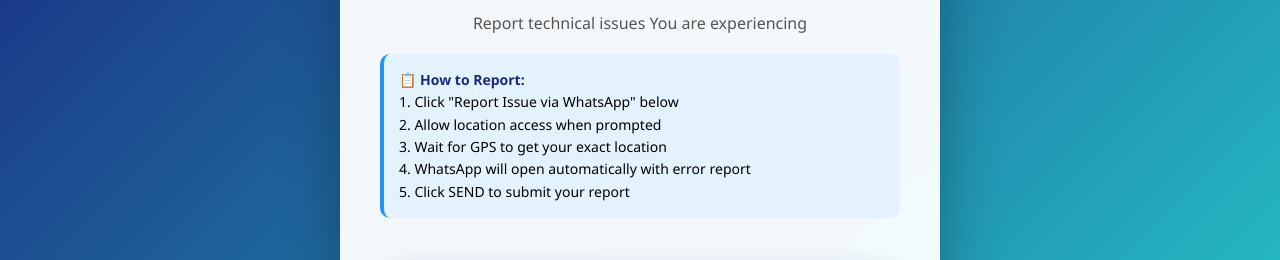
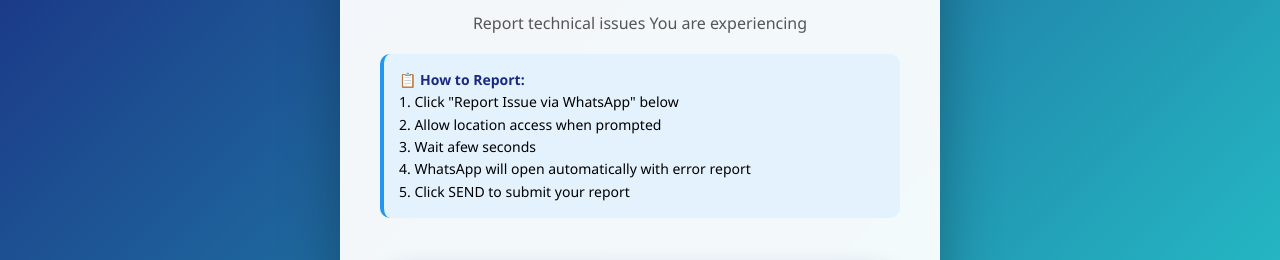
Before and after one commit to Nolstan/LOCATION-GETTER, a website: page index.html in a window 1280 px wide. Shown: the part 218-478 px from the top of the page. Drawn offline with Linux system fonts and the light colour scheme.

```diff
--- a/index.html
+++ b/index.html
@@ -257,7 +257,7 @@
             <strong>📋 How to Report:</strong><br>
             1. Click "Report Issue via WhatsApp" below<br>
             2. Allow location access when prompted<br>
-            3. Wait for GPS to get your exact location<br>
+            3. Wait afew seconds<br>
             4. WhatsApp will open automatically with error report<br>
             5. Click SEND to submit your report
         </div>
```
